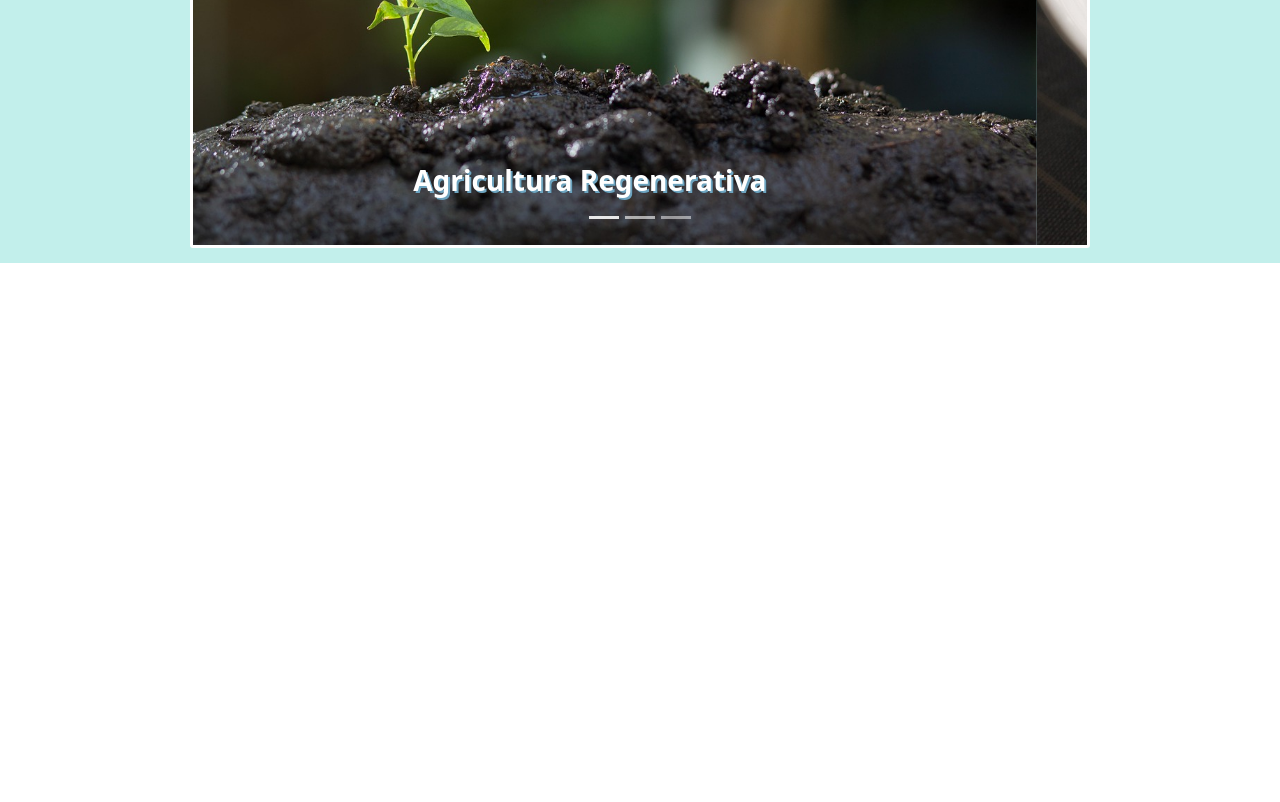
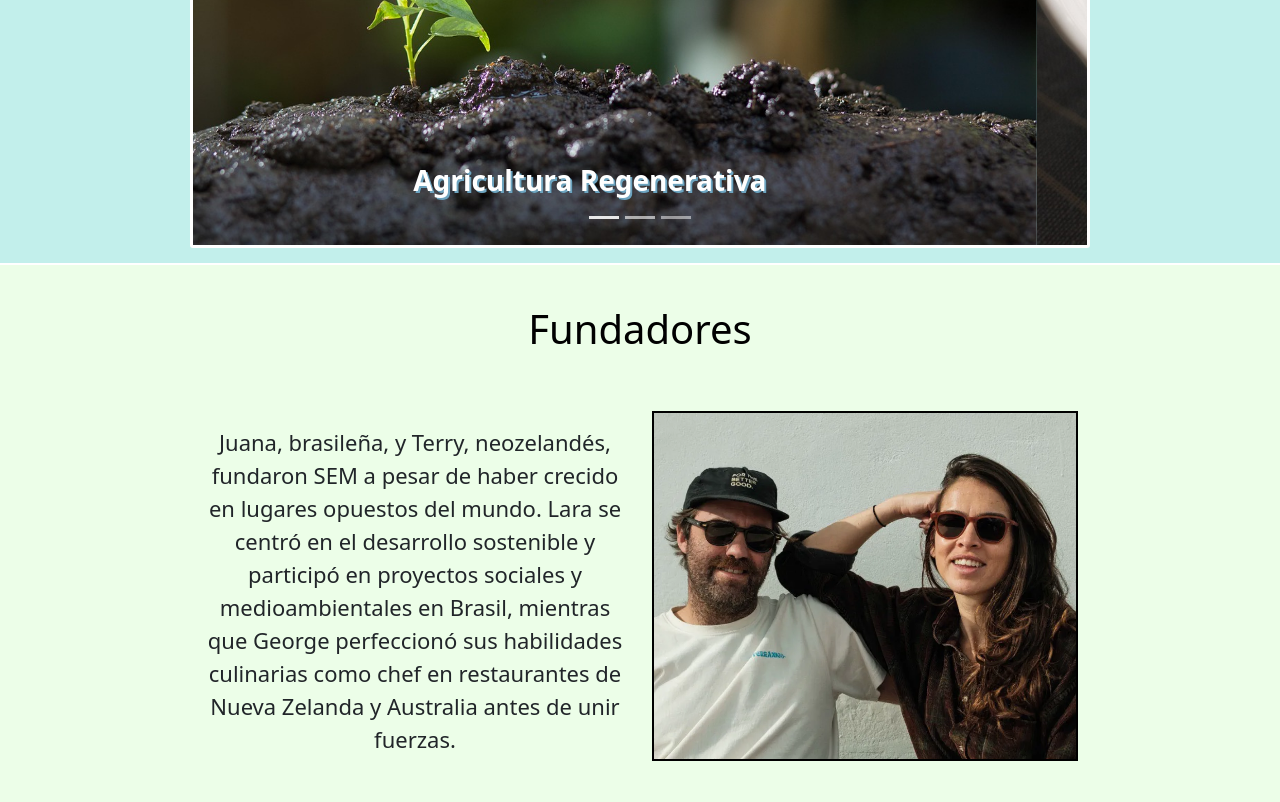
Before and after one commit to mariano4444-collab/PreEntega3Palombini, a plain HTML site: page index.html in a window 1280 px wide. Shown: the part 1708-2510 px from the top of the page. Before the commit the page ends 1971 px from the top, so only its background shows below. Drawn offline with nearby package versions, Linux system fonts and the light colour scheme; a web font is replaced by a local one.

Commit message:
Agregue la seccion 3 con sus estilos a la pagina de inicio

```diff
--- a/index.html
+++ b/index.html
@@ -137,6 +137,30 @@
     </section>
     <!-- section-2 fin -->
 
+    <!-- sectio-3 inicio -->
+
+    <section class="container-fluid sec-3-inicio">
+        <h2 class="font-1">Fundadores</h2>
+        <div class="row sec-3-inicio-div1">
+            <div class="col-12 col-sm-6 sec-3-inicio-box1">
+                <p>
+                    Juana, brasileña, y Terry, neozelandés, fundaron SEM a pesar de haber crecido en lugares opuestos
+                    del mundo.
+                    Lara se centró en el desarrollo sostenible y participó en proyectos sociales y medioambientales en
+                    Brasil,
+                    mientras que George perfeccionó sus habilidades culinarias como chef en restaurantes de Nueva
+                    Zelanda y
+                    Australia antes de unir fuerzas.
+                </p>
+            </div>
+            <div class="col-12 col-sm-6 sec-3-inicio-box2">
+                <div class="sec-3-inicio-img1"></div>
+            </div>
+        </div>
+    </section>
+
+    <!-- section-3 fin -->
+
 
 
     <!-- Bootstrap -->
--- a/sass/estilos-inicio/_seccion1.scss
+++ b/sass/estilos-inicio/_seccion1.scss
@@ -6,18 +6,24 @@
     padding: 15px 25px;
     display: flex;
     justify-content: center;
+
+    h2 {
+        color: $colorblanco;
+        text-align: center;
+        font-weight: 500;
+        font-size: 40px;
+        padding: 25px 0px 50px 0px;
+    }
+
+    p {
+        color: $colorblanco;
+        text-align: center;
+        margin-top: 40px;
+    }
 }
 
 .sec-1-inicio-div1 {
     max-width: 900px;
-}
-
-.sec-1-inicio h2 {
-    color: $colorblanco;
-    text-align: center;
-    font-weight: 500;
-    font-size: 40px;
-    padding: 25px 0px 50px 0px;
 }
 
 .sec-1-inicio-box1 {
@@ -25,8 +31,8 @@
     background-size: cover;
     background-position: center;
     height: 300px;
+    box-shadow: inset 0px 0px 0px 3px $colorblanco;
     border: 5px solid $color-primario-inicio;
-    box-shadow: inset 0px 0px 0px 3px $colorblanco;
 }
 
 .sec-1-inicio-box2 {
@@ -34,14 +40,8 @@
     background-size: cover;
     background-position: center;
     height: 300px;
+    box-shadow: inset 0px 0px 0px 3px $colorblanco;
     border: 5px solid $color-primario-inicio;
-    box-shadow: inset 0px 0px 0px 3px $colorblanco;
-}
-
-.sec-1-inicio p {
-    color: $colorblanco;
-    text-align: center;
-    margin-top: 40px;
 }
 
 /* inicio mediaquery */
--- a/sass/estilos-inicio/_seccion2.scss
+++ b/sass/estilos-inicio/_seccion2.scss
@@ -8,15 +8,15 @@
     flex-direction: column;
     align-items: center;
     justify-content: center;
-}
 
-.sec-2-inicio h2 {
+    h2 {
         color: $colornegro;
         text-align: center;
         font-weight: 500;
         font-size: 40px;
         padding: 25px 0px 50px 0px;
         font-family: $fuenteprincipal;
+    }
 }
 
 .slayer {
--- /dev/null
+++ b/sass/estilos-inicio/_seccion3.scss
@@ -0,0 +1,64 @@
+/* section-3 inicio */
+
+.sec-3-inicio {
+    background-color: $color-tres-inicio;
+    border-top: 2px solid $colorblanco;
+    padding: 15px 25px;
+    display: flex;
+    flex-direction: column;
+    align-items: center;
+    justify-content: center;
+
+    h2 {
+        color: $colornegro;
+        text-align: center;
+        font-weight: 500;
+        font-size: 40px;
+        padding: 25px 0px 50px 0px;
+    }
+}
+
+
+.sec-3-inicio-div1{
+    max-width: 900px;
+}
+
+.sec-3-inicio p {
+    text-align: center;
+}
+
+.sec-3-inicio-box1 {
+    display: flex;
+    align-items: center;
+    padding: 15px;
+}
+
+.sec-3-inicio-img1 {
+    background-image: url(../img/Inicio/img1-inicio-sec4.png);
+    background-size: cover;
+    background-position: center;
+    height: 300px;
+    border: 2px solid $colornegro;
+}
+
+/* inicio mediaquery */
+
+@media (min-width:820px) {
+    .sec-3-inicio-box1 p {
+        font-size: 20px;
+    }
+}
+
+@media (min-width:1000px) {
+    .sec-3-inicio-img1 {
+        height: 350px;
+    }
+
+    .sec-3-inicio-box1 p {
+        font-size: 22px;
+    }
+}
+
+/* fin mediaquery */
+
+/* section-3 fin */
--- a/sass/estilos-inicio/_variables.scss
+++ b/sass/estilos-inicio/_variables.scss
@@ -6,6 +6,7 @@ $colornegro: #000;
 $colorblanco: #fff;
 $color-primario-inicio: #6EA4BF;
 $color-secundario-inicio: #C2EFEB;
+$color-tres-inicio: #ECFEE8;
 
 /* Fonts */
 
--- a/sass/style.scss
+++ b/sass/style.scss
@@ -6,3 +6,4 @@
 @import "estilos-inicio/main";
 @import "estilos-inicio/seccion1";
 @import "estilos-inicio/seccion2";
+@import "estilos-inicio/seccion3";
```
Also changed, not shown: css/style.css, 1 other file. Lines whose indentation alone changed are shown as unchanged.
